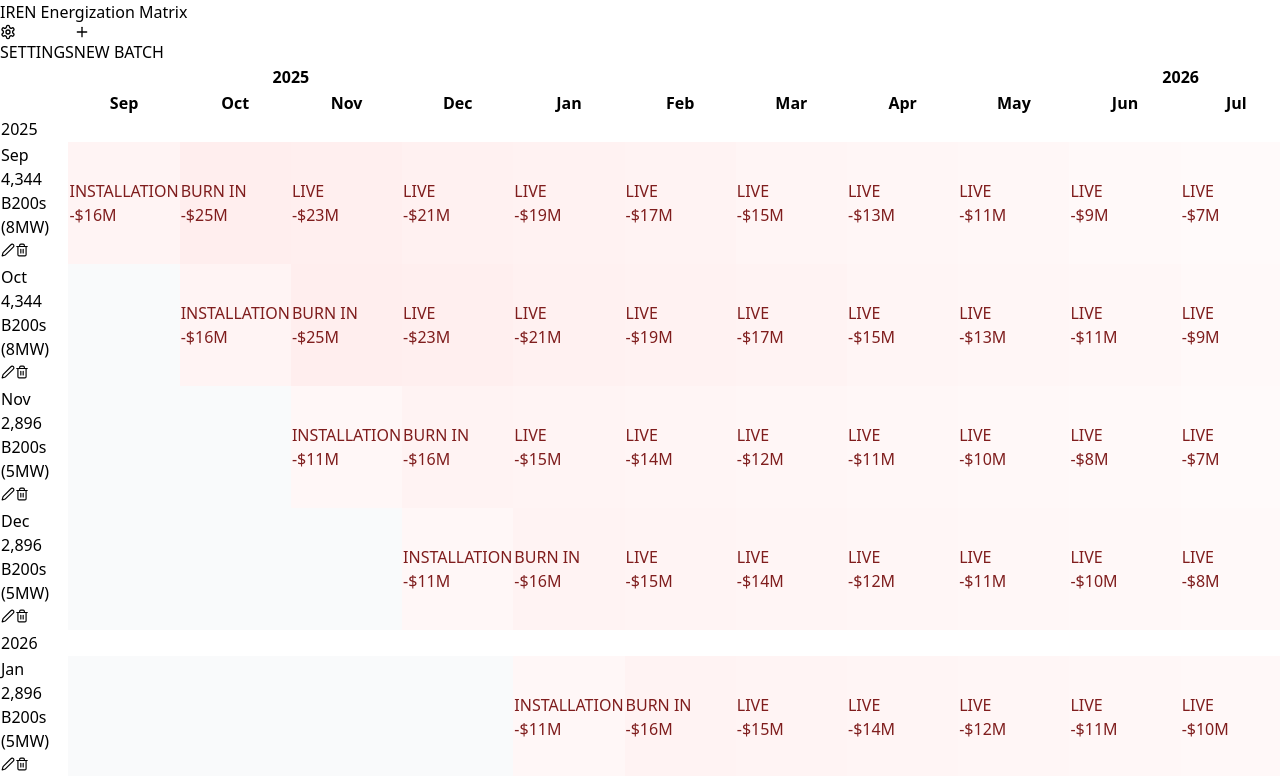
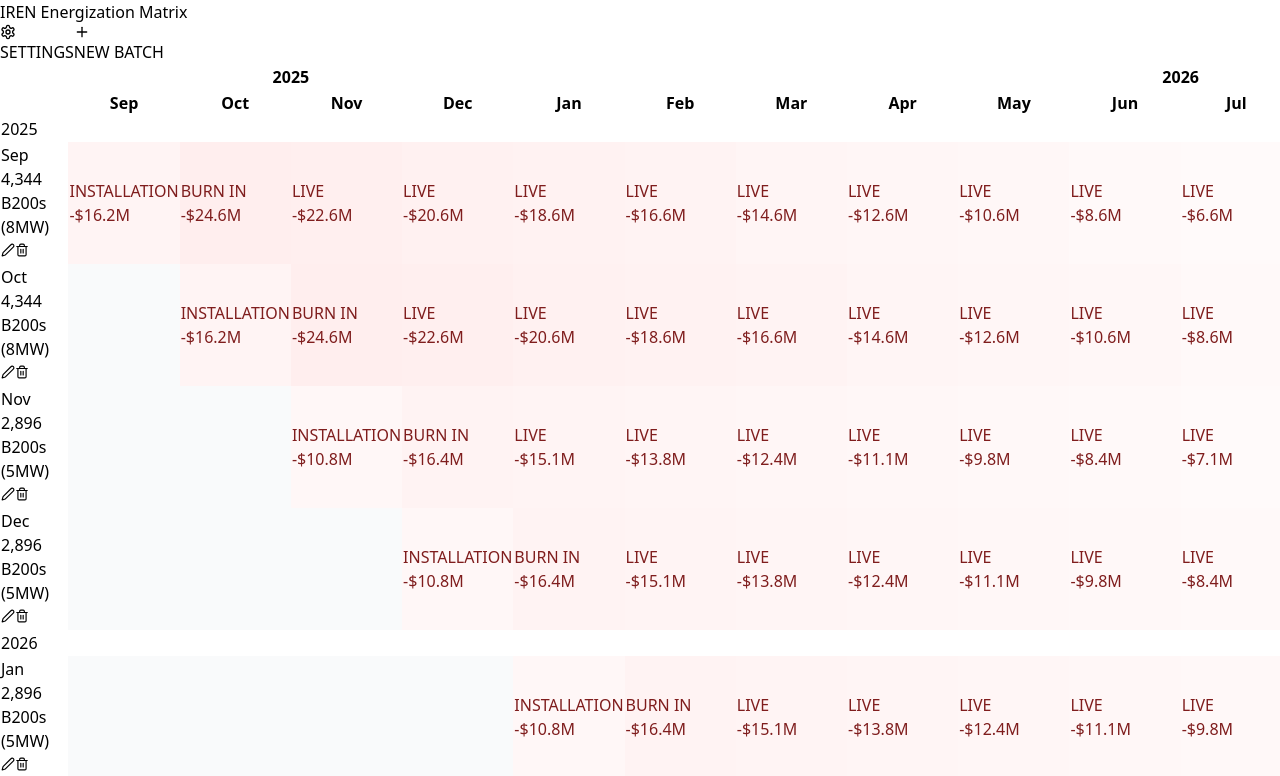
Before and after one commit to dwurtz/iren-gpu-tracker, a React (Vite) app: page / in a window 1280 px wide. Shown: the top 776 px of the page. Built offline with nearby package versions, Linux system fonts and the light colour scheme.

Commit message:
Improve number formatting precision - show 1 decimal for M/K, 2 decimals for B

```diff
--- a/src/App.tsx
+++ b/src/App.tsx
@@ -384,13 +384,13 @@
 
     if (absValue >= 1000000000) {
       const billions = absValue / 1000000000;
-      return `${sign}$${billions.toFixed(1)}B`;
+      return `${sign}$${billions.toFixed(2)}B`;
     } else if (absValue >= 1000000) {
       const millions = absValue / 1000000;
-      return `${sign}$${millions.toFixed(0)}M`;
+      return `${sign}$${millions.toFixed(1)}M`;
     } else {
       const thousands = absValue / 1000;
-      return `${sign}$${thousands.toFixed(0)}K`;
+      return `${sign}$${thousands.toFixed(1)}K`;
     }
   };
 
--- a/src/components/ARRModal.tsx
+++ b/src/components/ARRModal.tsx
@@ -36,13 +36,13 @@
 
     if (absValue >= 1000000000) {
       const billions = absValue / 1000000000;
-      return `${sign}$${billions.toFixed(1)}B`;
+      return `${sign}$${billions.toFixed(2)}B`;
     } else if (absValue >= 1000000) {
       const millions = absValue / 1000000;
-      return `${sign}$${millions.toFixed(0)}M`;
+      return `${sign}$${millions.toFixed(1)}M`;
     } else {
       const thousands = absValue / 1000;
-      return `${sign}$${thousands.toFixed(0)}K`;
+      return `${sign}$${thousands.toFixed(1)}K`;
     }
   };
 
--- a/src/components/BatchRow.tsx
+++ b/src/components/BatchRow.tsx
@@ -62,13 +62,13 @@
 
     if (absValue >= 1000000000) {
       const billions = absValue / 1000000000;
-      return `${sign}$${billions.toFixed(1)}B`;
+      return `${sign}$${billions.toFixed(2)}B`;
     } else if (absValue >= 1000000) {
       const millions = absValue / 1000000;
-      return `${sign}$${millions.toFixed(0)}M`;
+      return `${sign}$${millions.toFixed(1)}M`;
     } else {
       const thousands = absValue / 1000;
-      return `${sign}$${thousands.toFixed(0)}K`;
+      return `${sign}$${thousands.toFixed(1)}K`;
     }
   };
 
--- a/src/components/CellDetailModal.tsx
+++ b/src/components/CellDetailModal.tsx
@@ -43,13 +43,13 @@
 
     if (absValue >= 1000000000) {
       const billions = absValue / 1000000000;
-      return `${sign}$${billions.toFixed(1)}B`;
+      return `${sign}$${billions.toFixed(2)}B`;
     } else if (absValue >= 1000000) {
       const millions = absValue / 1000000;
-      return `${sign}$${millions.toFixed(0)}M`;
+      return `${sign}$${millions.toFixed(1)}M`;
     } else if (absValue >= 1000) {
       const thousands = absValue / 1000;
-      return `${sign}$${thousands.toFixed(0)}K`;
+      return `${sign}$${thousands.toFixed(1)}K`;
     } else {
       return `${sign}$${absValue.toFixed(0)}`;
     }
```
